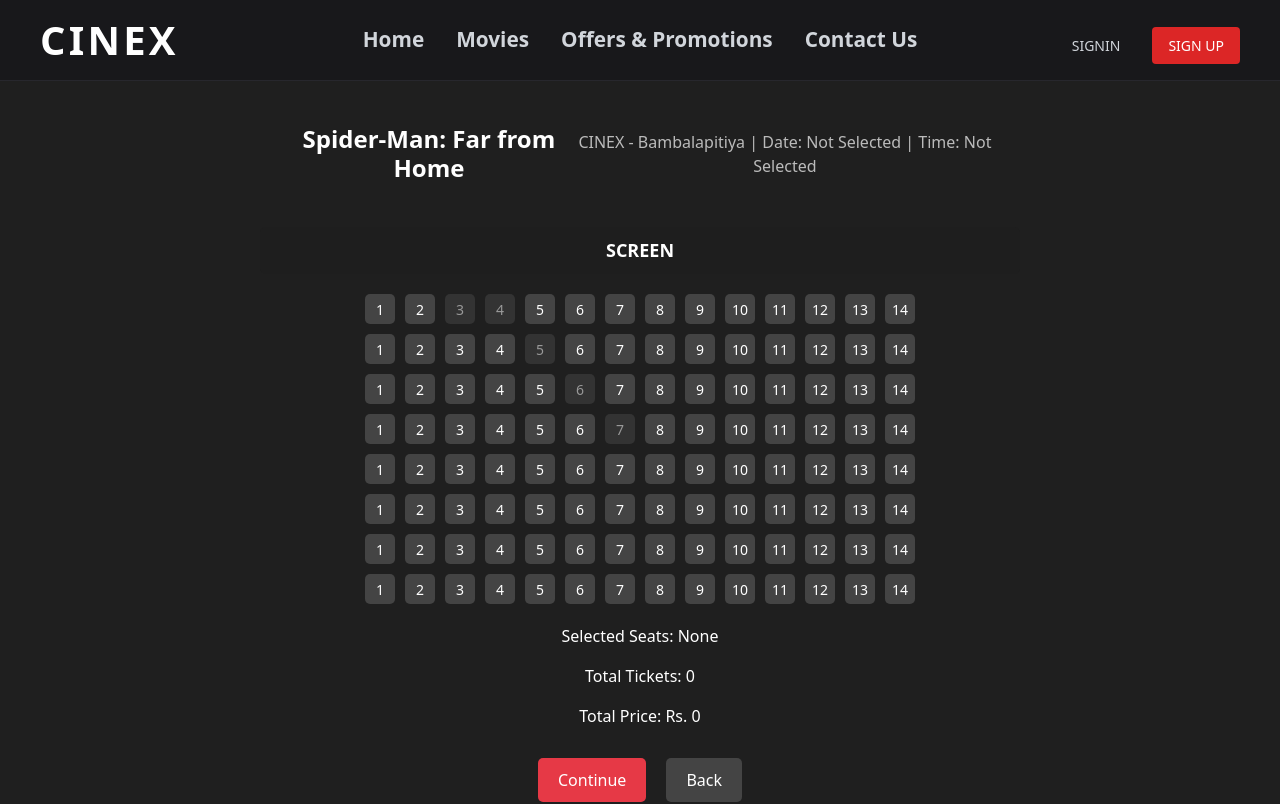
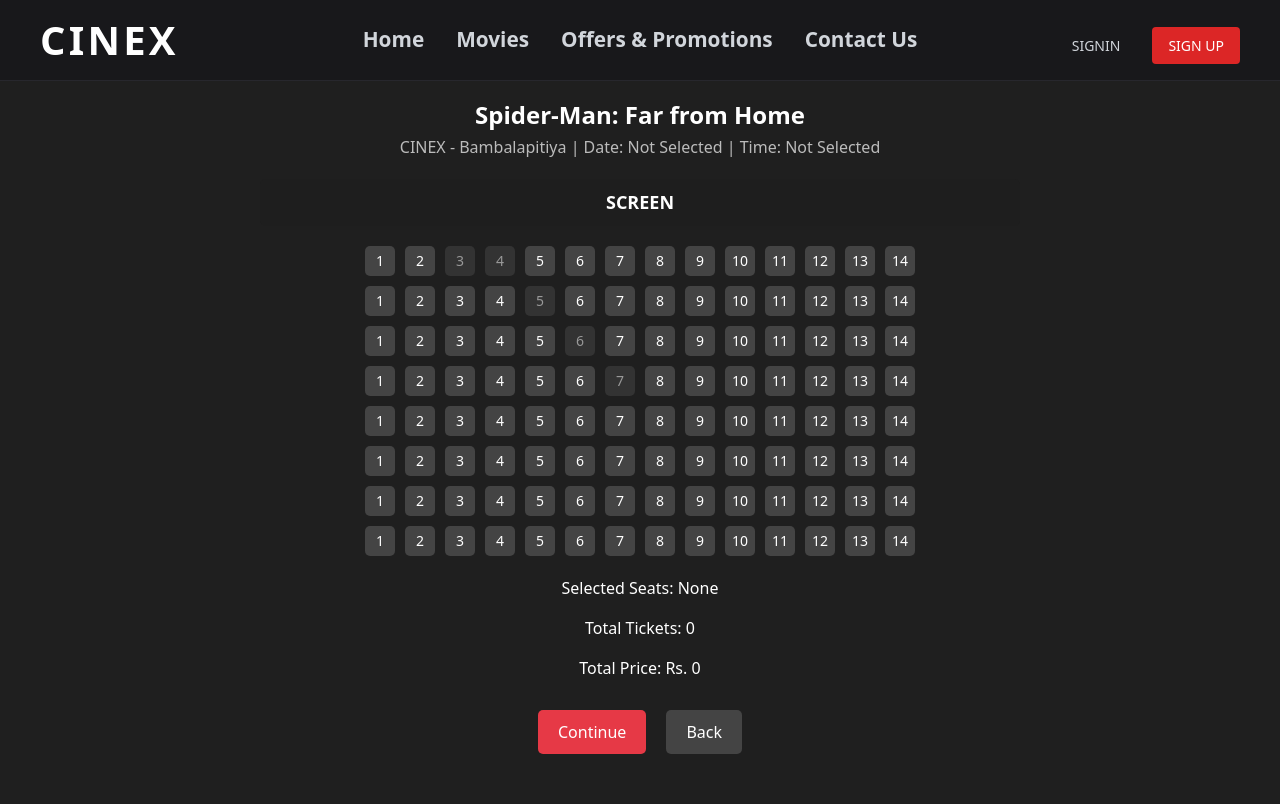
Before and after one commit to ravishka1325/main, a React (Vite) app: page /SeatSelection in a window 1280 px wide. Shown: the top 804 px of the page. Built offline with nearby package versions, Linux system fonts and the light colour scheme.

Commit message:
seatselection

```diff
--- a/src/components/AdminDashboard/StatCard.css
+++ b/src/components/AdminDashboard/StatCard.css
@@ -26,6 +26,5 @@
 button {
   cursor: pointer;
   border: none;
-  background: none;
   font-family: inherit;
 }
--- a/src/css/SeatSelection.css
+++ b/src/components/MovieSelectionPage/SeatSelection.css
@@ -11,19 +11,19 @@
     padding: 20px;
   }
 
-  .header {
+  .header-ss {
     text-align: center;
     margin-bottom: 20px;
   }
 
-  .header h1 {
+  .header-ss h1 {
     font-size: 24px;
     margin: 0;
     color: #fff;
     font-weight: bold;
   }
 
-  .header p {
+  .header-ss p {
     font-size: 16px;
     margin: 5px 0;
     color: #bbbbbb;
--- a/src/components/MovieSelectionPage/SeatSelection.jsx
+++ b/src/components/MovieSelectionPage/SeatSelection.jsx
@@ -1,6 +1,6 @@
 import React, { useState, useMemo } from "react";
 import { useLocation } from "react-router-dom";
-import "../../css/SeatSelection.css";
+import "./SeatSelection.css";
 
 const SeatSelection = () => {
   const [selectedSeats, setSelectedSeats] = useState([]);
@@ -37,7 +37,7 @@
 
   return (
     <div className="seat-selection">
-      <div className="header">
+      <div className="header-ss">
         <h1>Spider-Man: Far from Home</h1>
         <p>
           CINEX - Bambalapitiya | Date: {selectedDate || "Not Selected"} | Time: {selectedTime || "Not Selected"}
```
